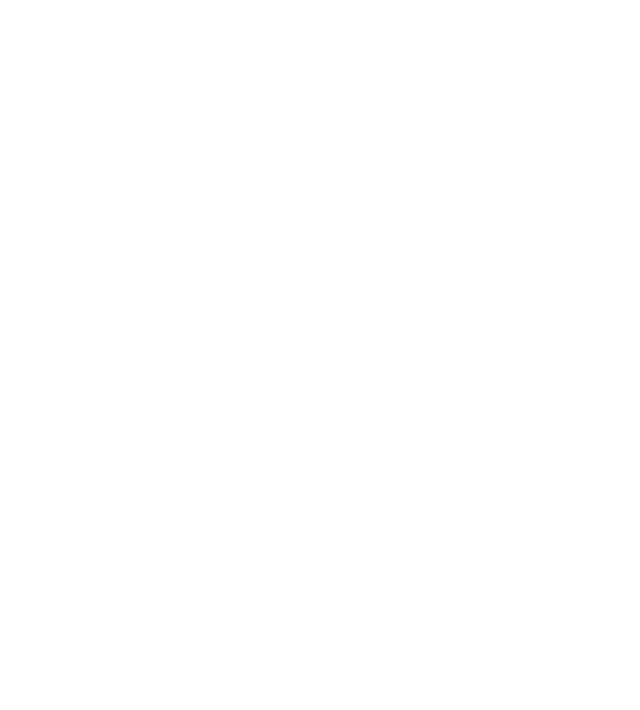
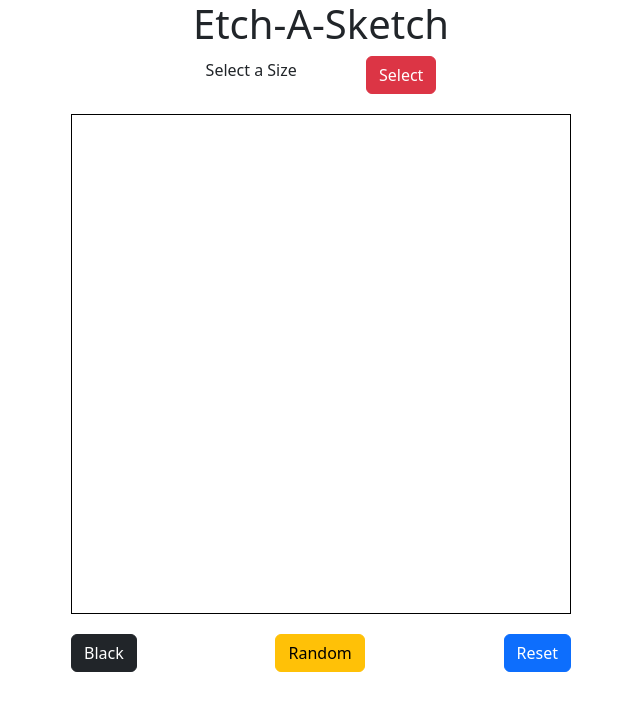
Before and after one commit to DucPhatNg9a5/Etch-a-Sketch, a plain HTML site: page index.html in a window 1280 px wide. Shown: the whole page, without its empty margins (319-959 px from the left). Drawn offline with nearby package versions, Linux system fonts and the light colour scheme.

Commit message:
styling the page

```diff
--- a/index.html
+++ b/index.html
@@ -1,14 +1,28 @@
 <!DOCTYPE html>
 <html lang="en">
+
 <head>
     <meta charset="UTF-8">
     <meta http-equiv="X-UA-Compatible" content="IE=edge">
     <meta name="viewport" content="width=device-width, initial-scale=1.0">
-    <title>Document</title>
+    <title>Etch-A-Sketch</title>
+    <link href="https://cdn.jsdelivr.net/npm/bootstrap@5.2.3/dist/css/bootstrap.min.css" rel="stylesheet" integrity="sha384-rbsA2VBKQhggwzxH7pPCaAqO46MgnOM80zW1RWuH61DGLwZJEdK2Kadq2F9CUG65" crossorigin="anonymous">
     <link rel="stylesheet" href="styles.css">
 </head>
+
 <body>
-
+    <h1>Etch-A-Sketch</h1>
+    <div class="header">
+        <h6>Select a Size</h6>
+        <button id="popup" class="btn btn-danger">Select</button>
+    </div>
+    <div class="board"></div>
+    <div class="footer">
+        <button class="btn btn-dark">Black</button>
+        <button class="btn btn-warning">Random</button>
+        <button class="btn btn-primary">Reset</button>
+    </div>
     <script src="main.js"></script>
 </body>
+
 </html>
--- a/styles.css
+++ b/styles.css
@@ -0,0 +1,31 @@
+body {
+    display: flex;
+    justify-content: center;
+    align-items: center;
+    flex-direction: column;
+}
+
+.header {
+    display: flex;
+    flex-direction: row;
+    align-items: center;
+    width: 300px;
+    justify-content: space-around;
+    margin-bottom: 20px;
+}
+
+.footer {
+    display: flex;
+    flex-direction: row;
+    justify-content: space-between;
+    width: 500px;
+    align-items: center;
+    margin-top: 20px;
+}
+
+.board {
+    width: 500px;
+    height: 500px;
+    display: grid;
+    border: 1px solid black;
+}
```
